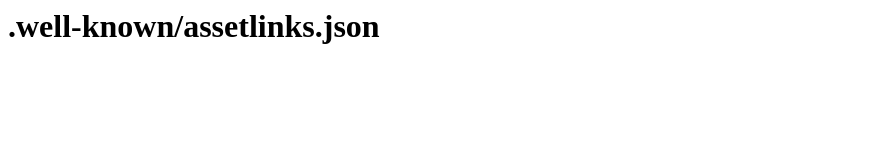
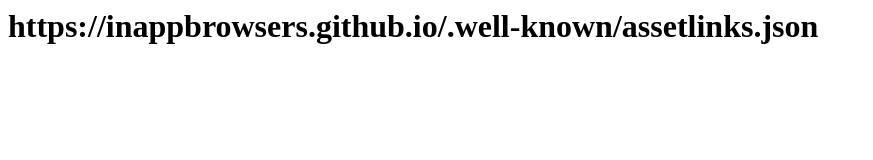
Before and after one commit to inappbrowsers/inappbrowsers.github.io, a plain HTML site: page index.html in a window 1280 px wide. Shown: the whole page, without its empty margins (0-873 px from the left). Drawn offline with Linux system fonts and the light colour scheme.

Commit message:
Update index.html

```diff
--- a/index.html
+++ b/index.html
@@ -1,6 +1,6 @@
 <html>
   <head></head>
   <body>
-    <h1>.well-known/assetlinks.json</h1>
+    <h1>https://inappbrowsers.github.io/.well-known/assetlinks.json</h1>
   </body>
 </html>
```
